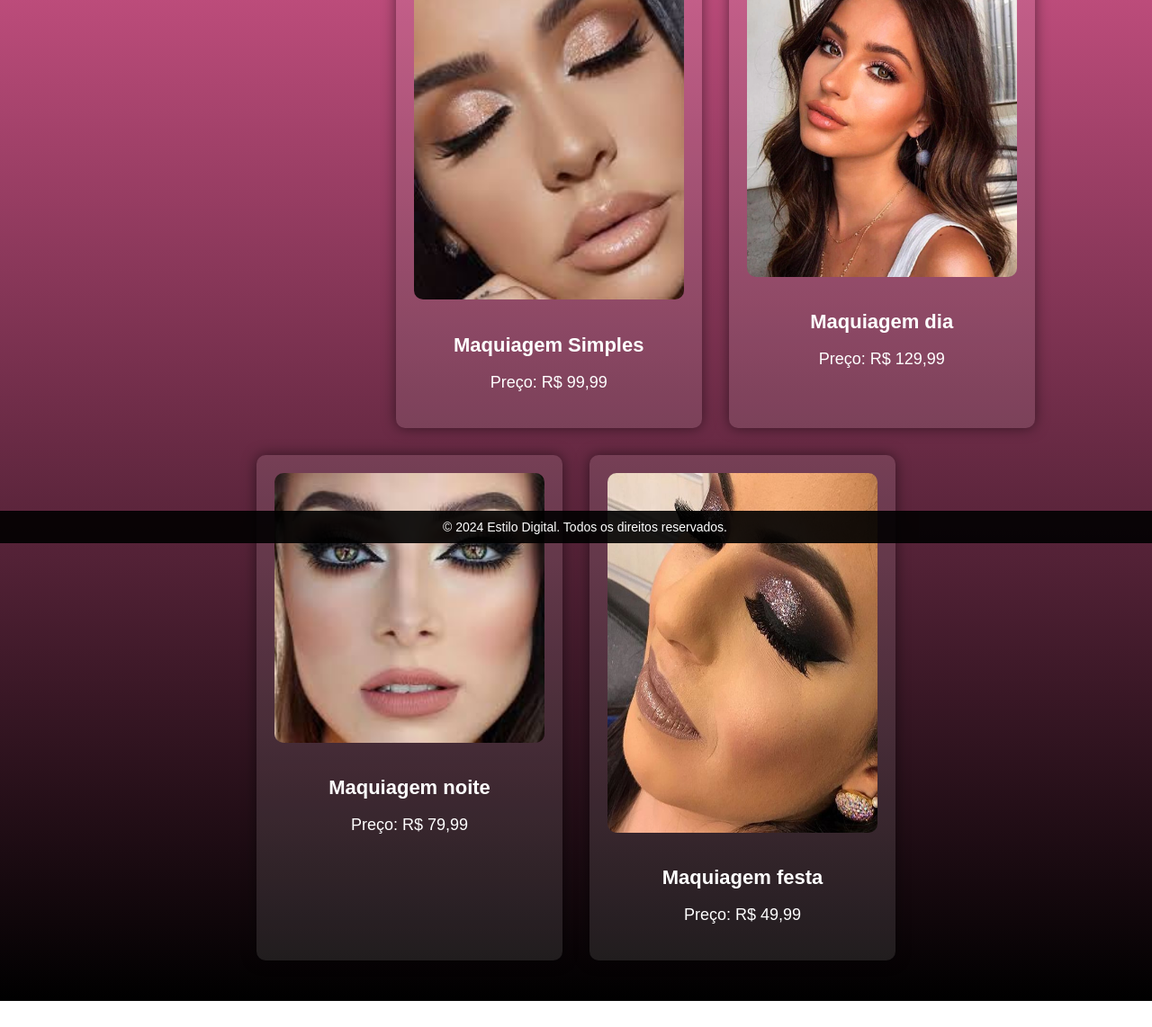
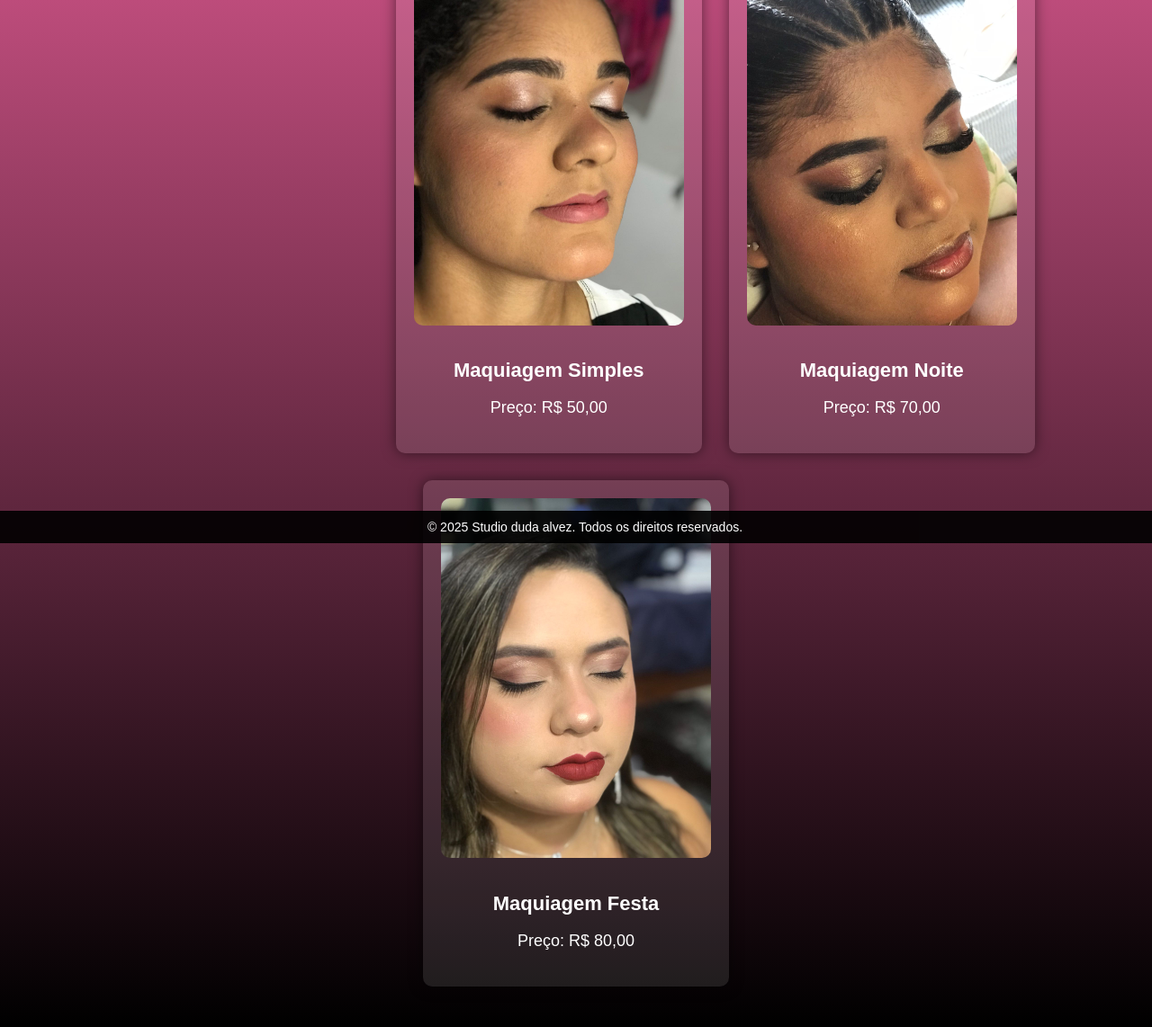
Before and after one commit to joaovitor352/studio_duda, a plain HTML site: page maquiagem.html in a window 1280 px wide. Shown: the part 196-1338 px from the top of the page at 90% size. Before the commit the page ends 1309 px from the top, so only its background shows below. Drawn offline with Linux system fonts and the light colour scheme; a script that the page names is missing.

Commit message:
Add files via upload

```diff
--- a/maquiagem.html
+++ b/maquiagem.html
@@ -23,31 +23,23 @@
     <div class="container">
         <h1>Nossos Maquiagens</h1>
 
-        <div class="product" data-id="1">
-            <img src="./imagens_maquiagem/simples 2.jpg" alt="Smartwatch">
+        <div class="product" data-id="3">
+            <img src="./imagens_maquiagem/simples.jpeg" alt="Fone Gamer">
             <h2>Maquiagem Simples</h2>
-            <p>Preço: R$ 99,99</p>
-             <!-- -- ><button class="add-to-cart">Adicionar ao Carrinho</button></*-->
-        </div>
-
-        <div class="product" data-id="2">
-            <img src="./imagens_maquiagem/dia.webp" alt="Smartwatch">
-            <h2>Maquiagem dia</h2>
-            <p>Preço: R$ 129,99</p>
-             <!-- -- ><button class="add-to-cart">Adicionar ao Carrinho</button></*-->
-        </div>
-
-        <div class="product" data-id="3">
-            <img src="./imagens_maquiagem/noite2.jpg" alt="Fone Gamer">
-            <h2>Maquiagem noite</h2>
-            <p>Preço: R$ 79,99</p>
+            <p>Preço: R$ 50,00</p>
              <!-- -- ><button class="add-to-cart">Adicionar ao Carrinho</button></*-->
         </div>
 
         <div class="product" data-id="4">
-            <img src="./imagens_maquiagem/festa 2.jpg" alt="Airpods" height="400" width="400">
-            <h2>Maquiagem festa</h2>
-            <p>Preço: R$ 49,99</p>
+            <img src="./imagens_maquiagem/noite3.jpeg" alt="Airpods" height="400" width="400">
+            <h2>Maquiagem Noite</h2>
+            <p>Preço: R$ 70,00</p>
+             <!-- -- ><button class="add-to-cart">Adicionar ao Carrinho</button></*-->
+        </div>
+        <div class="product" data-id="4">
+            <img src="./imagens_maquiagem/Festa.jpeg" alt="Airpods" height="400" width="400">
+            <h2>Maquiagem Festa</h2>
+            <p>Preço: R$ 80,00</p>
              <!-- -- ><button class="add-to-cart">Adicionar ao Carrinho</button></*-->
         </div>
     </div>
@@ -58,9 +50,8 @@
         <p id="total">Total: R$ 0,00</p>
         <button id="checkout">Finalizar Compra</button>
     </div></*-->
-
     <footer>
-        <p>&copy; 2024 Estilo Digital. Todos os direitos reservados.</p>
+        <p>&copy; 2025 Studio duda alvez. Todos os direitos reservados.</p>
     </footer>
 
     <script src="script.js"></script>
--- a/princinpal.css
+++ b/princinpal.css
@@ -7,7 +7,7 @@
 body {
     font-family: Arial, sans-serif;
     line-height: 1.6;
-    background: linear-gradient(to top,rgb(0, 0, 0),rgb(221, 89, 144));
+    background: linear-gradient(to top,#020202,rgb(221, 89, 144));
     color: #ffffff;
 }
 
```
Also changed, not shown: Contato.html (+3 -3 lines), index.html (+5 -5 lines), imagens_Da_principal/banner.jpeg (added), imagens_maquiagem/Festa.jpeg (added), imagens_maquiagem/noite3.jpeg (added), imagens_maquiagem/simples.jpeg (added).
